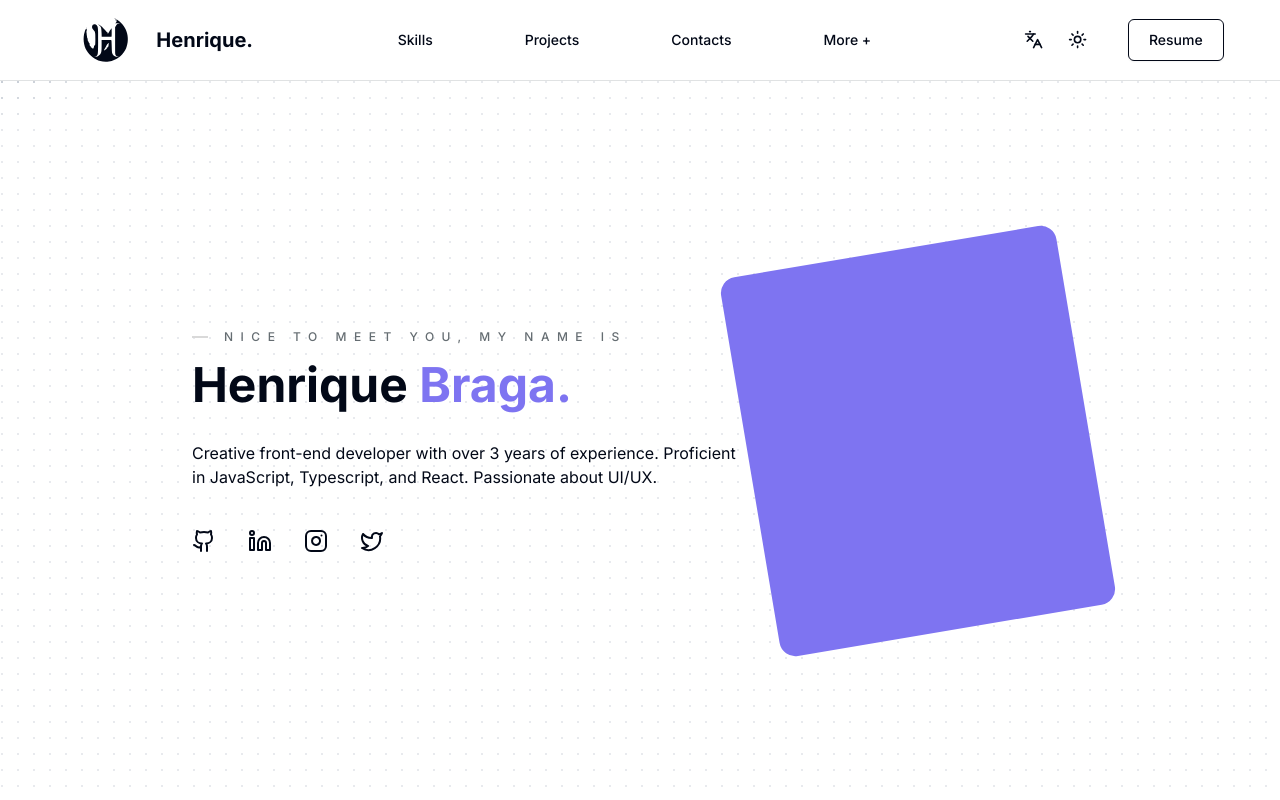
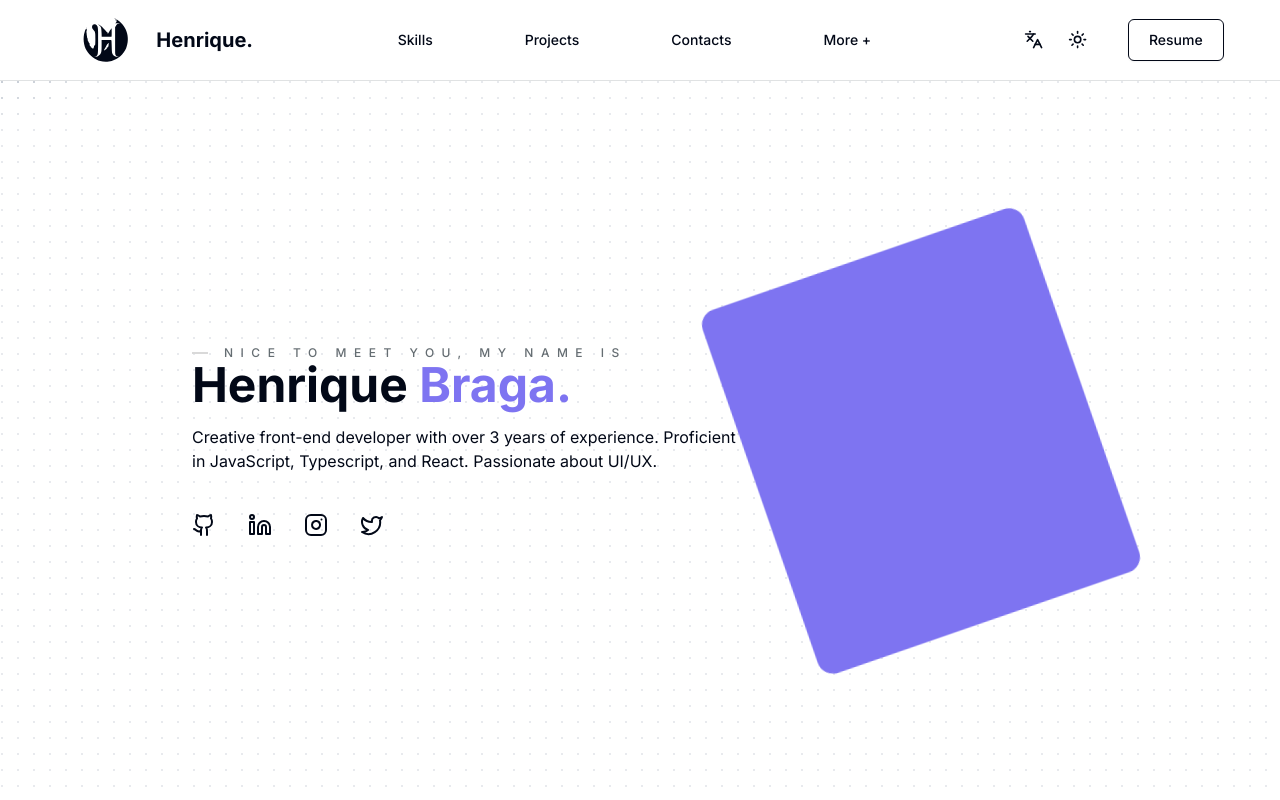
Before and after one commit to HenriqueBragaMoreira/web-portfolio, a Next.js app: page /en in a window 1280 px wide. Built offline with nearby package versions, Linux system fonts and the light colour scheme.

Commit message:
feat: 🎸 add animation to the first render of the application

```diff
--- a/next.config.mjs
+++ b/next.config.mjs
@@ -1,4 +1,7 @@
 /** @type {import('next').NextConfig} */
-const nextConfig = {};
+const nextConfig = {
+  reactStrictMode: true,
+  swcMinify: true
+};
 
 export default nextConfig;
--- a/package.json
+++ b/package.json
@@ -37,6 +37,7 @@
     "@radix-ui/react-slot": "^1.0.2",
     "class-variance-authority": "^0.7.0",
     "clsx": "^2.1.0",
+    "framer-motion": "^11.1.7",
     "i18next": "^23.11.3",
     "lucide-react": "^0.372.0",
     "next": "14.2.2",
--- /dev/null
+++ b/src/app/[lang]/(home)/components/animation.tsx
@@ -0,0 +1,31 @@
+"use client";
+
+import { motion } from "framer-motion";
+
+export function MainContainerAnimation({ children }: { children: React.ReactNode }) {
+  return (
+    <motion.div initial={{ x: "-64px", opacity: "0%" }} animate={{ x: "0px", opacity: "100%" }}>
+      {children}
+    </motion.div>
+  );
+}
+
+export function ImageContainerAnimation({ children }: { children: React.ReactNode }) {
+  return (
+    <motion.div
+      initial={{ x: "64px", translateX: "3px", opacity: "0%", rotate: 32 }}
+      animate={{ x: "0px", opacity: "100%", rotate: -9.5 }}
+      whileHover={{ scale: 1.05 }}
+    >
+      {children}
+    </motion.div>
+  );
+}
+
+export function NavbarAnimation({ children }: { children: React.ReactNode }) {
+  return (
+    <motion.div initial={{ y: "-16px", opacity: "0%" }} animate={{ y: "0px", opacity: "100%" }}>
+      {children}
+    </motion.div>
+  );
+}
--- a/src/app/[lang]/(home)/components/firstContent.tsx
+++ b/src/app/[lang]/(home)/components/firstContent.tsx
@@ -1,19 +1,22 @@
 import { DictionaryType } from "@/models/translate";
 import { Github, Instagram, Linkedin, Twitter } from "lucide-react";
+import { MainContainerAnimation, ImageContainerAnimation } from "./animation";
 
 export function FirstContent({ dictionary }: { dictionary: DictionaryType }) {
   return (
     <div className="flex flex-1 justify-start items-center px-48">
       <div className="flex w-full items-center justify-between">
         <div className="flex flex-col gap-4 max-w-[600px]">
+          <MainContainerAnimation>
             <div className="flex items-center gap-4">
               <div className="h-[2px] w-4 border border-[#D9D9D9]" />
               <h1 className="text-xs font-medium text-[#656D72] tracking-[0.469rem]">
                 {dictionary["first-content"]["presentation-message"]}
               </h1>
             </div>
+
             <div>
-            <h2 className="font-bold text-5xl">
+              <h2 className="font-bold text-5xl ">
                 <span>Henrique </span>
                 <span className="text-[#7E74F1]">Braga.</span>
               </h2>
@@ -22,6 +25,7 @@ export function FirstContent({ dictionary }: { dictionary: DictionaryType }) {
               <span>{dictionary["first-content"]["introduction-text"]}</span>
               <div className="flex gap-8">
                 <a
+                  className="transition duration-300 ease-in-out hover:scale-[1.2]"
                   href="https://github.com/HenriqueBragaMoreira"
                   title={dictionary["first-content"]["link-names"].github}
                   target="_blank"
@@ -29,6 +33,7 @@ export function FirstContent({ dictionary }: { dictionary: DictionaryType }) {
                   <Github />
                 </a>
                 <a
+                  className="transition duration-300 ease-in-out hover:scale-[1.2]"
                   href="https://www.linkedin.com/in/h-braga/"
                   title={dictionary["first-content"]["link-names"].linkedin}
                   target="_blank"
@@ -36,6 +41,7 @@ export function FirstContent({ dictionary }: { dictionary: DictionaryType }) {
                   <Linkedin />
                 </a>
                 <a
+                  className="transition duration-300 ease-in-out hover:scale-[1.2] "
                   href="https://www.instagram.com/hen1_braga/"
                   title={dictionary["first-content"]["link-names"].instagram}
                   target="_blank"
@@ -43,6 +49,7 @@ export function FirstContent({ dictionary }: { dictionary: DictionaryType }) {
                   <Instagram />
                 </a>
                 <a
+                  className="transition duration-300 ease-in-out hover:scale-[1.2]"
                   href="https://twitter.com/braginha_hen1"
                   title={dictionary["first-content"]["link-names"].twitter}
                   target="_blank"
@@ -51,9 +58,12 @@ export function FirstContent({ dictionary }: { dictionary: DictionaryType }) {
                 </a>
               </div>
             </div>
+          </MainContainerAnimation>
         </div>
         <div>
+          <ImageContainerAnimation>
             <div className="bg-[#7E74F1] h-96 w-[340px] rounded-2xl transform -rotate-[9.55deg]" />
+          </ImageContainerAnimation>
         </div>
       </div>
     </div>
--- a/src/app/[lang]/(home)/page.tsx
+++ b/src/app/[lang]/(home)/page.tsx
@@ -2,13 +2,16 @@ import { Navbar } from "@/components/navbar";
 import { FirstContent } from "./components/firstContent";
 import { Locale } from "@/i18n-config";
 import { getDictionary } from "@/lib/getDictionary";
+import { NavbarAnimation } from "./components/animation";
 
 export default async function Home({ params: { lang } }: { params: { lang: Locale } }) {
   const dictionary: any = await getDictionary(lang);
 
   return (
     <div className="h-screen flex flex-col">
-      <Navbar dictionary={dictionary} />
+      <NavbarAnimation>
+        <Navbar dictionary={dictionary} />
+      </NavbarAnimation>
       <FirstContent dictionary={dictionary} />
     </div>
   );
```
Also changed, not shown: 1 other file (tests, documents, lock files or other folders). Lines whose indentation alone changed are shown as unchanged.
